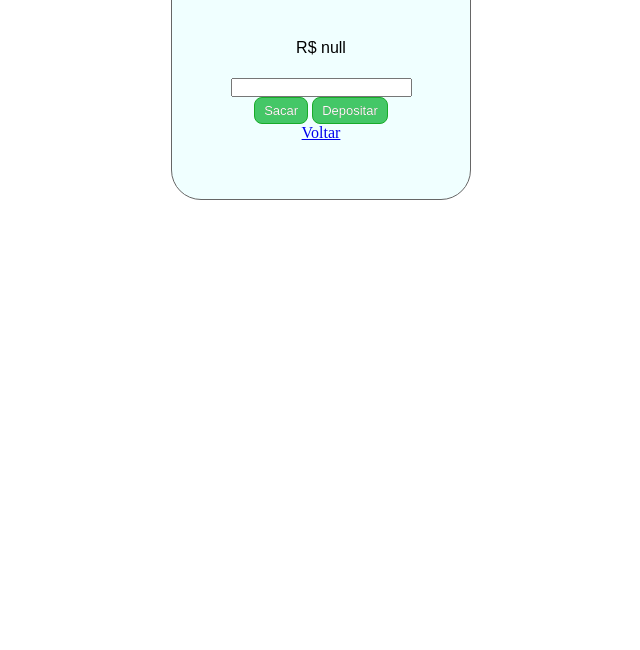
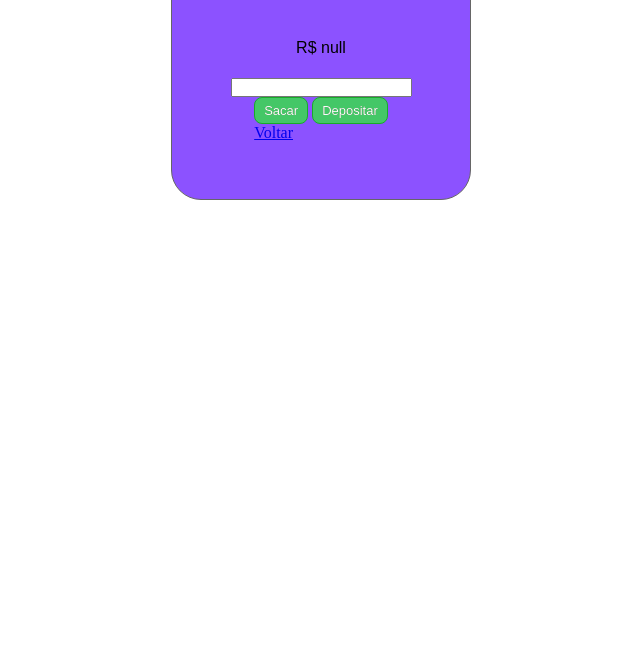
Before and after one commit to GuilhermeAugustoSantana/TUBANK, a plain HTML site: page transacao.html in a window 1280 px wide. Shown: the part 150-800 px from the top of the page, without its empty margins (319-959 px from the left). Drawn offline with Linux system fonts and the light colour scheme.

Commit message:
adicionado a logo no site

```diff
--- a/assets/style/style.css
+++ b/assets/style/style.css
@@ -10,7 +10,7 @@
 	max-width: 300px;
 	min-width: 200px;
    height: 300px;
-   background-color: azure;
+   background-color: #8c52ff;
    margin: 50px auto;
    align-items: center;
    justify-content: center;
--- a/index.html
+++ b/index.html
@@ -6,6 +6,7 @@
    <meta http-equiv="X-UA-Compatible" content="IE=edge">
    <meta name="viewport" content="width=device-width, initial-scale=1.0">
    <title>TUBANK</title>
+   <link rel="icon" href="assets/img/logo-Tu.png">
    <link rel="stylesheet" href="assets/style/style.css">
 </head>
 
--- a/transacao.html
+++ b/transacao.html
@@ -19,10 +19,10 @@
       <input type="text" onkeypress="return soNumbers();" class="valor">
 
       <div class="erro"></div>
-      <nav>
+      <div'>
          <input class="botao-green" type="submit" value="Sacar">
          <input class="botao-green" type="submit" value="Depositar">
-      </nav>
+      </div>
       <nav>
          <a href="index.html">Voltar</a>
       </nav>
```
Also changed, not shown: assets/img/TU.png (added), assets/img/logo-Tu.png (added).
